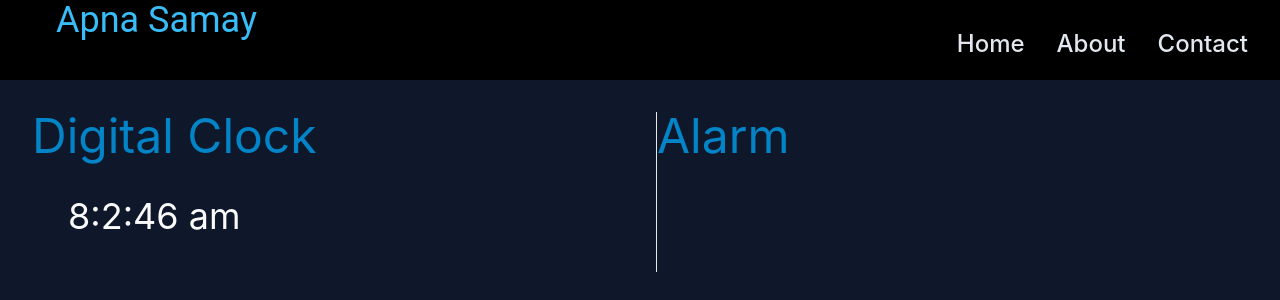
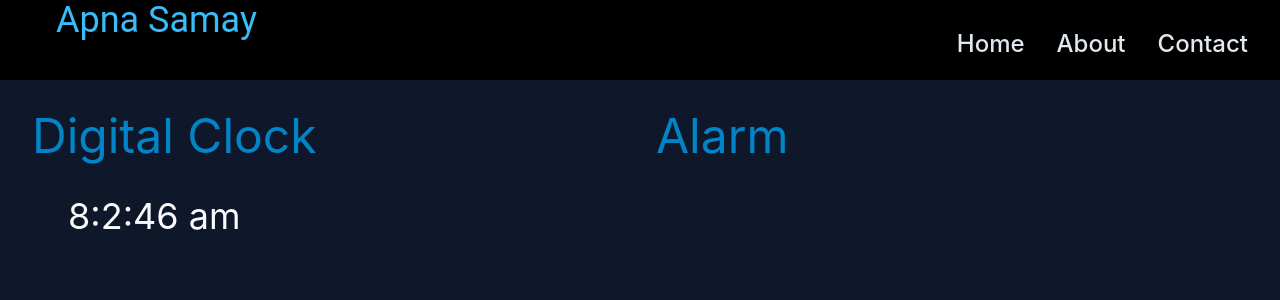
Before and after one commit to Coderaman-tech/Apna-Samay, a React (Create React App) app: page / in a window 1280 px wide. Shown: the top 300 px of the page. Built offline with nearby package versions, Linux system fonts and the light colour scheme.

Commit message:
change brdr

```diff
--- a/src/components/Home.jsx
+++ b/src/components/Home.jsx
@@ -12,7 +12,7 @@ function Home() {
           <Clock/>
 
     </div>
-    <div className='m-4'>
+    <div className='m-4' style={{border:'0'}} >
           <Alarm/>
     </div>
 
```
